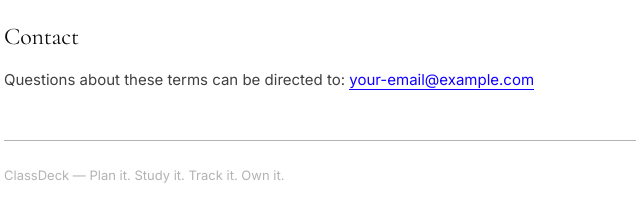
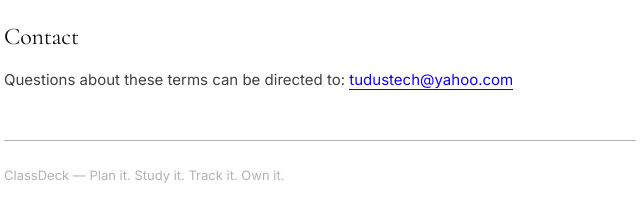
Before and after one commit to Tudustech-hub/classdeck-legal, a plain HTML site: page terms-of-service.html in a window 1280 px wide. Shown: the part 1538-1760 px from the top of the page, 320-960 px from the left. Drawn offline with nearby package versions, Linux system fonts and the light colour scheme.

Commit message:
Update terms-of-service.html

```diff
--- a/terms-of-service.html
+++ b/terms-of-service.html
@@ -136,7 +136,7 @@
     <p>Features, pricing, and these terms may be updated over time. Continued use of ClassDeck after an update constitutes acceptance of the revised terms. Significant changes will be noted in the app's release notes.</p>
 
     <h2>Contact</h2>
-    <p>Questions about these terms can be directed to: <a href="mailto:your-email@example.com">your-email@example.com</a></p>
+    <p>Questions about these terms can be directed to: <a href="mailto:tudustech@yahoo.com">tudustech@yahoo.com</a></p>
 
     <hr />
     <p class="footer">ClassDeck — Plan it. Study it. Track it. Own it.</p>
```
